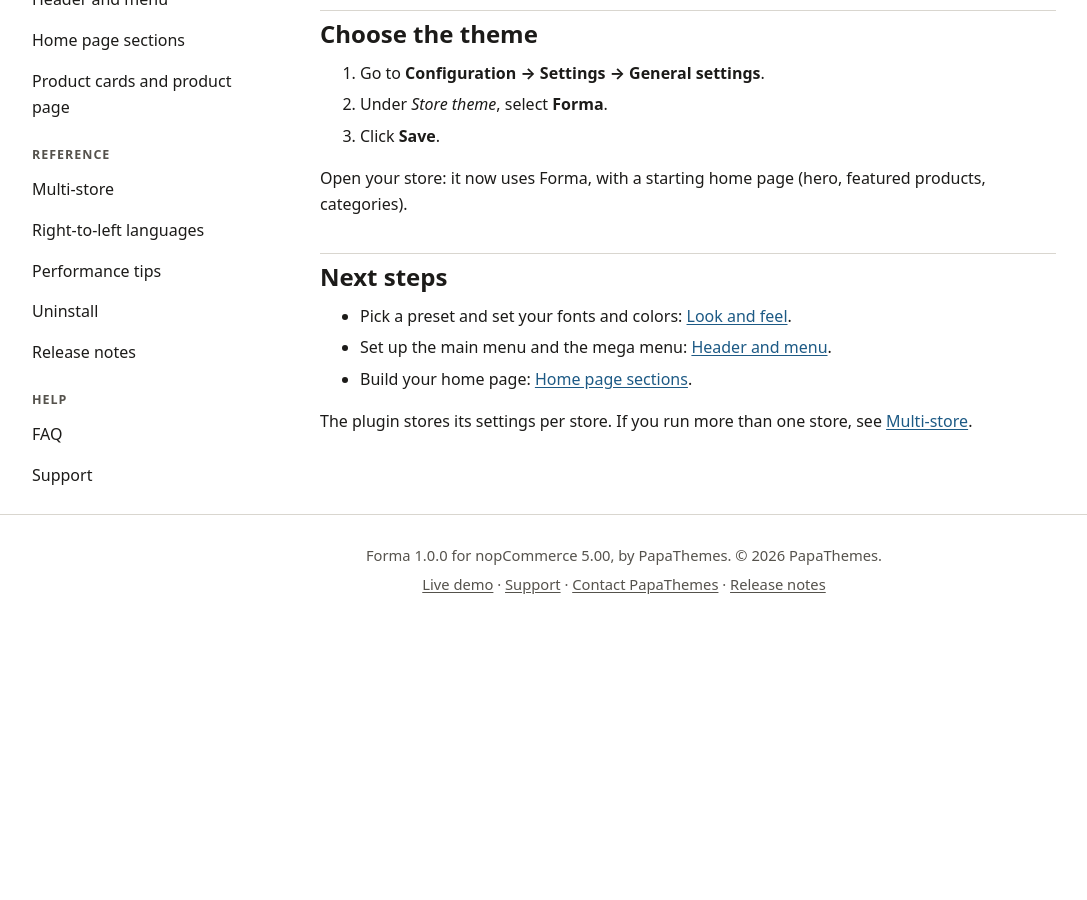
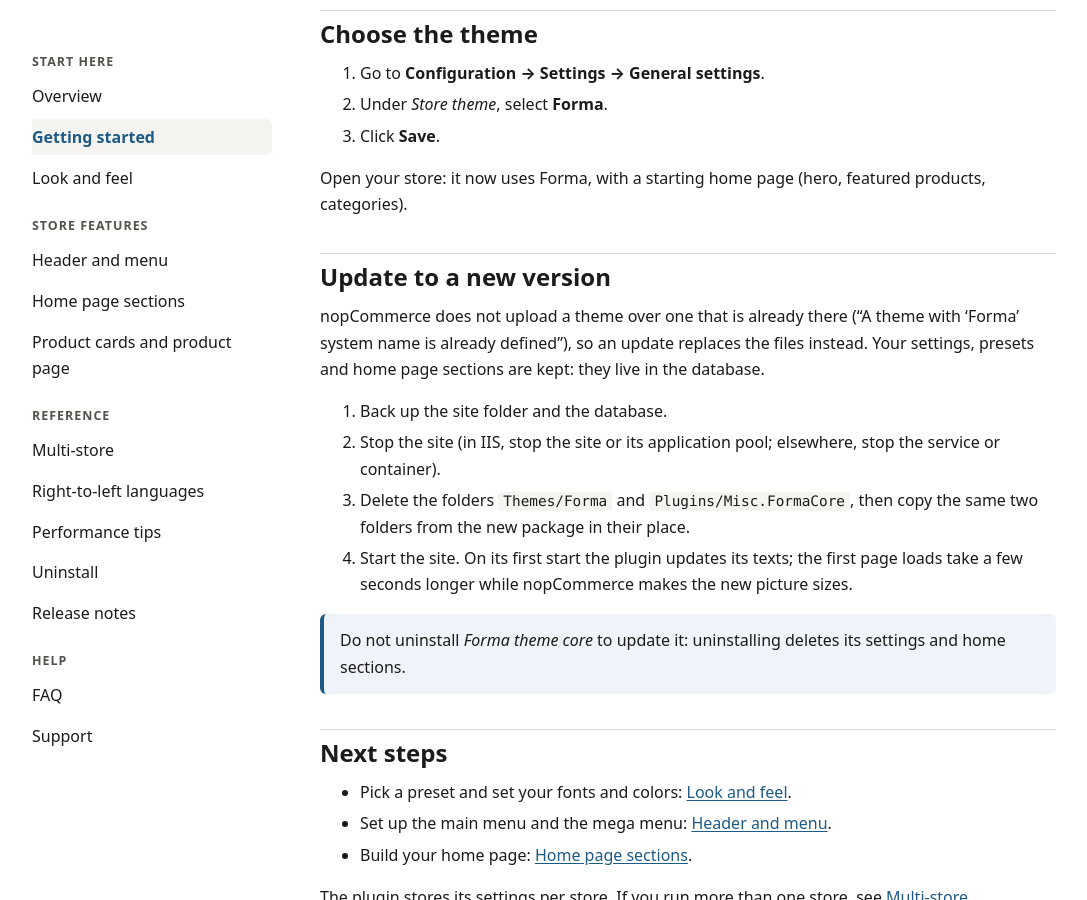
Before and after one commit to tvlgiao/nop-forma-docs, a Jekyll site: the page built from getting-started.md, in a window 1280 px wide and 900 px high, scrolled down 669 px. Shown: the whole window, without its empty margins (16-1103 px from the left). Built offline with Jekyll 4.4.1, drawn with Linux system fonts in a browser that asks for light colours; before the commit the page ends 1309 px from its top, so only the background shows below that.

Commit message:
Getting started: how to update to a new version (#1)
Updates replace the two folders while the site is stopped; nopCommerce refuses to upload over an existing theme, and uninstalling deletes the settings.

Co-Authored-By: PapaThemes <contact@papathemes.com>

```diff
--- a/getting-started.md
+++ b/getting-started.md
@@ -28,6 +28,19 @@ lead: Install Forma from the ZIP package and make it your store's theme.
 
 Open your store: it now uses Forma, with a starting home page (hero, featured products, categories).
 
+## Update to a new version
+
+nopCommerce does not upload a theme over one that is already there ("A theme with 'Forma' system name is already defined"), so an update replaces the files instead. Your settings, presets and home page sections are kept: they live in the database.
+
+1. Back up the site folder and the database.
+2. Stop the site (in IIS, stop the site or its application pool; elsewhere, stop the service or container).
+3. Delete the folders `Themes/Forma` and `Plugins/Misc.FormaCore`, then copy the same two folders from the new package in their place.
+4. Start the site. On its first start the plugin updates its texts; the first page loads take a few seconds longer while nopCommerce makes the new picture sizes.
+
+<div class="callout">
+<p>Do not uninstall <em>Forma theme core</em> to update it: uninstalling deletes its settings and home sections.</p>
+</div>
+
 ## Next steps
 
 - Pick a preset and set your fonts and colors: [Look and feel]({{ '/look-and-feel/' | relative_url }}).
```
